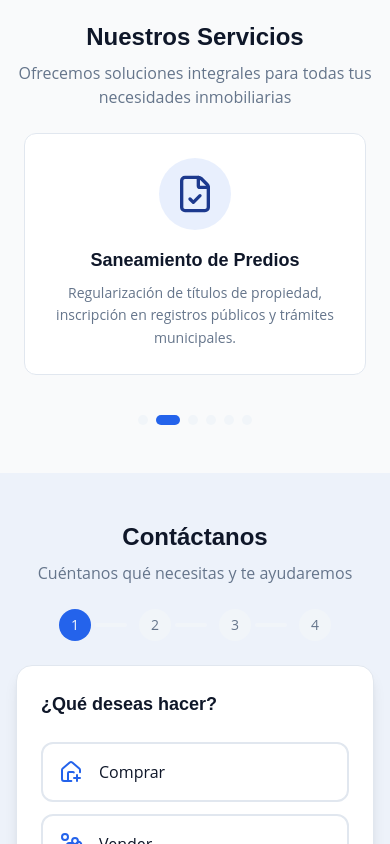
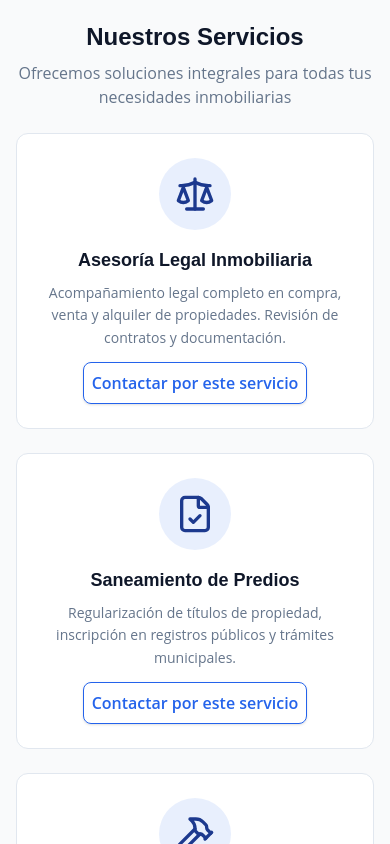
Before and after one commit to DennisMiranda/landing-inmobiliaria, a Next.js app: page / in a window 390 px wide. Shown: the part 4520-5364 px from the top of the page. Built offline with nearby package versions, Linux system fonts and the light colour scheme.

Commit message:
Add services button and link

```diff
--- a/components/sections/ServicesSection.tsx
+++ b/components/sections/ServicesSection.tsx
@@ -2,37 +2,11 @@
 
 import ServiceCard from "@/components/shared/ServiceCard";
 import { services } from "@/data/properties";
-import { useEffect, useRef, useState } from "react";
-
-const AUTOPLAY_DELAY = 3500; // más lento y elegante
+import { useRef } from "react";
 
 const ServicesSection = () => {
   const sectionRef = useRef<HTMLElement>(null);
   const titleRef = useRef<HTMLDivElement>(null);
-
-  const [currentIndex, setCurrentIndex] = useState(0);
-  const [isDesktop, setIsDesktop] = useState(false);
-
-  /* Detectar breakpoint */
-  useEffect(() => {
-    const check = () => setIsDesktop(window.innerWidth >= 1024);
-    check();
-    window.addEventListener("resize", check);
-    return () => window.removeEventListener("resize", check);
-  }, []);
-
-  const itemsPerView = isDesktop ? 3 : 1;
-  const maxIndex = Math.max(services.length - itemsPerView, 0);
-  const slidePercent = 100 / itemsPerView;
-
-  /* Autoplay lento (1 por 1) */
-  useEffect(() => {
-    const interval = setInterval(() => {
-      setCurrentIndex((prev) => (prev >= maxIndex ? 0 : prev + 1));
-    }, AUTOPLAY_DELAY);
-
-    return () => clearInterval(interval);
-  }, [maxIndex]);
 
   return (
     <section
@@ -49,42 +23,25 @@ const ServicesSection = () => {
           </p>
         </div>
 
-        {/* Carrusel */}
-        <div className="overflow-hidden">
+        {/* Flex layout */}
         <div
-            className="flex transition-transform duration-1000 ease-in-out"
-            style={{
-              transform: `translateX(-${currentIndex * slidePercent}%)`,
-            }}
+          className="
+            flex flex-wrap justify-center
+            gap-6
+          "
         >
           {services.map((service) => (
             <div
               key={service.id}
-                className="shrink-0 px-2"
-                style={{ width: `${slidePercent}%` }}
+              className="
+                w-full
+                sm:w-[calc(50%-0.75rem)]
+                lg:w-[calc(33.333%-1rem)]
+                flex justify-center
+              "
             >
               <ServiceCard service={service} />
             </div>
-            ))}
-          </div>
-        </div>
-
-        {/* Dots */}
-        <div className="flex justify-center gap-2 pt-4">
-          {Array.from({ length: maxIndex + 1 }).map((_, index) => (
-            <button
-              key={index}
-              onClick={() => setCurrentIndex(index)}
-              aria-label={`Slide ${index + 1}`}
-              className={`
-                h-2.5 rounded-full transition-all duration-300
-                ${
-                  currentIndex === index
-                    ? "w-6 bg-primary"
-                    : "w-2.5 bg-muted"
-                }
-              `}
-            />
           ))}
         </div>
       </div>
--- a/components/shared/ServiceCard.tsx
+++ b/components/shared/ServiceCard.tsx
@@ -30,9 +30,25 @@ const ServiceCard = ({ service }: ServiceCardProps) => {
       </h3>
 
       {/* Description */}
-      <p className="text-sm text-muted-foreground leading-relaxed text-center">
+      <p className="text-sm text-muted-foreground leading-relaxed text-center h-20">
         {service.description}
       </p>
+
+      <a
+      href={service.linkToWhatsapp}
+      target="_blank"
+      rel="noopener noreferrer"
+      className="
+        inline-flex items-center justify-center
+        border border-primary
+        p-2 rounded-lg shadow
+        text-primary font-semibold
+        hover:bg-primary hover:text-primary-foreground
+        transition-colors
+      "
+        >
+        Contactar por este servicio
+        </a>
     </article>
   );
 };
--- a/models/property.ts
+++ b/models/property.ts
@@ -75,6 +75,7 @@ export interface Service {
   title: string;
   description: string;
   icon: string;
+  linkToWhatsapp?: string;
 }
 
 export interface ContactFormData {
```
Lines whose indentation alone changed are shown as unchanged.
